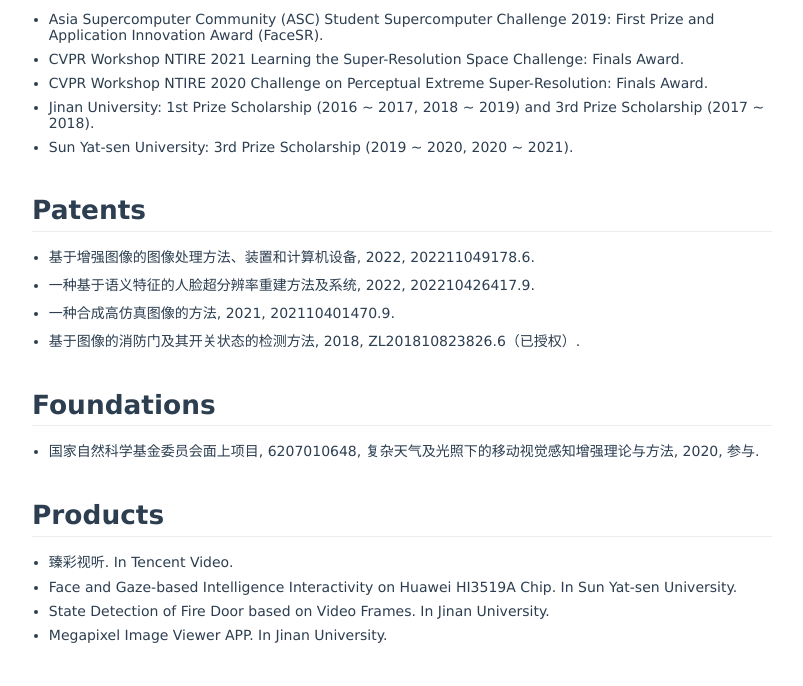
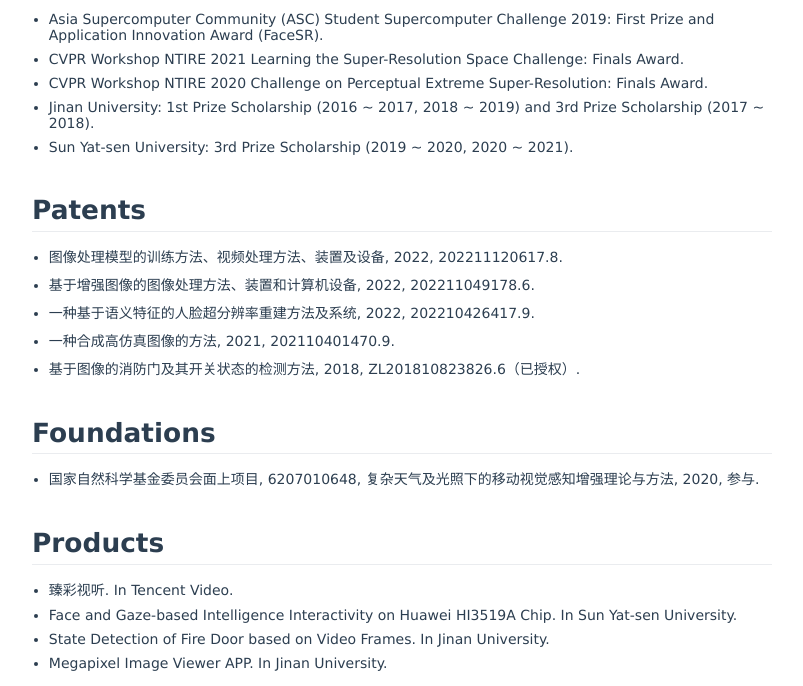
Before and after one commit to supercaoO/hrz, a plain HTML site: page index.html in a window 1280 px wide. Shown: the part 1439-2125 px from the top of the page, without its empty margins (238-1041 px from the left). Drawn offline with Linux system fonts and the light colour scheme; no server answers; files whose address does not match are found by name.

Commit message:
Update index.html

```diff
--- a/index.html
+++ b/index.html
@@ -139,6 +139,7 @@
 
 <h2 id="patents">Patents</h2>
 <ul>
+  <li><p>图像处理模型的训练方法、视频处理方法、装置及设备, 2022, 202211120617.8.</p></li>
   <li><p>基于增强图像的图像处理方法、装置和计算机设备, 2022, 202211049178.6.</p></li>
   <li><p>一种基于语义特征的人脸超分辨率重建方法及系统, 2022, 202210426417.9.</p></li>
   <li><p>一种合成高仿真图像的方法, 2021, 202110401470.9.</p></li>
```
